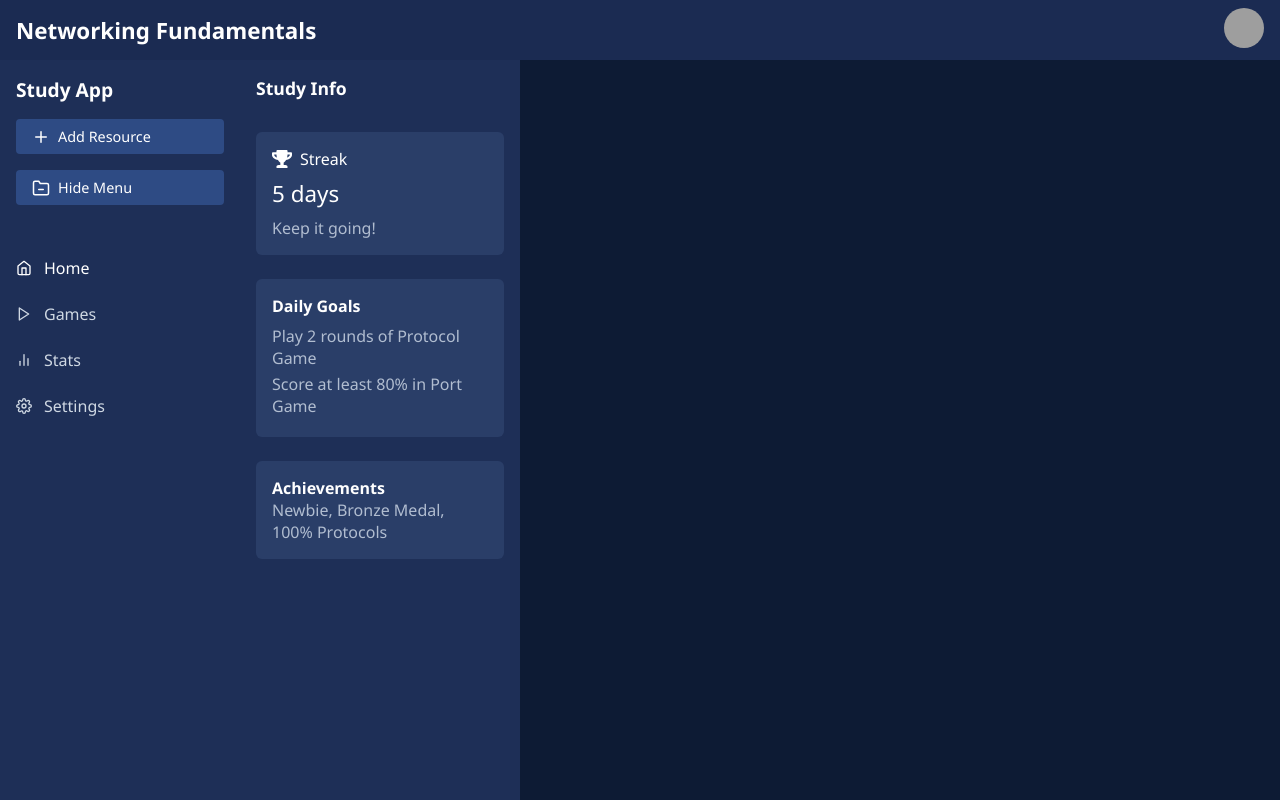
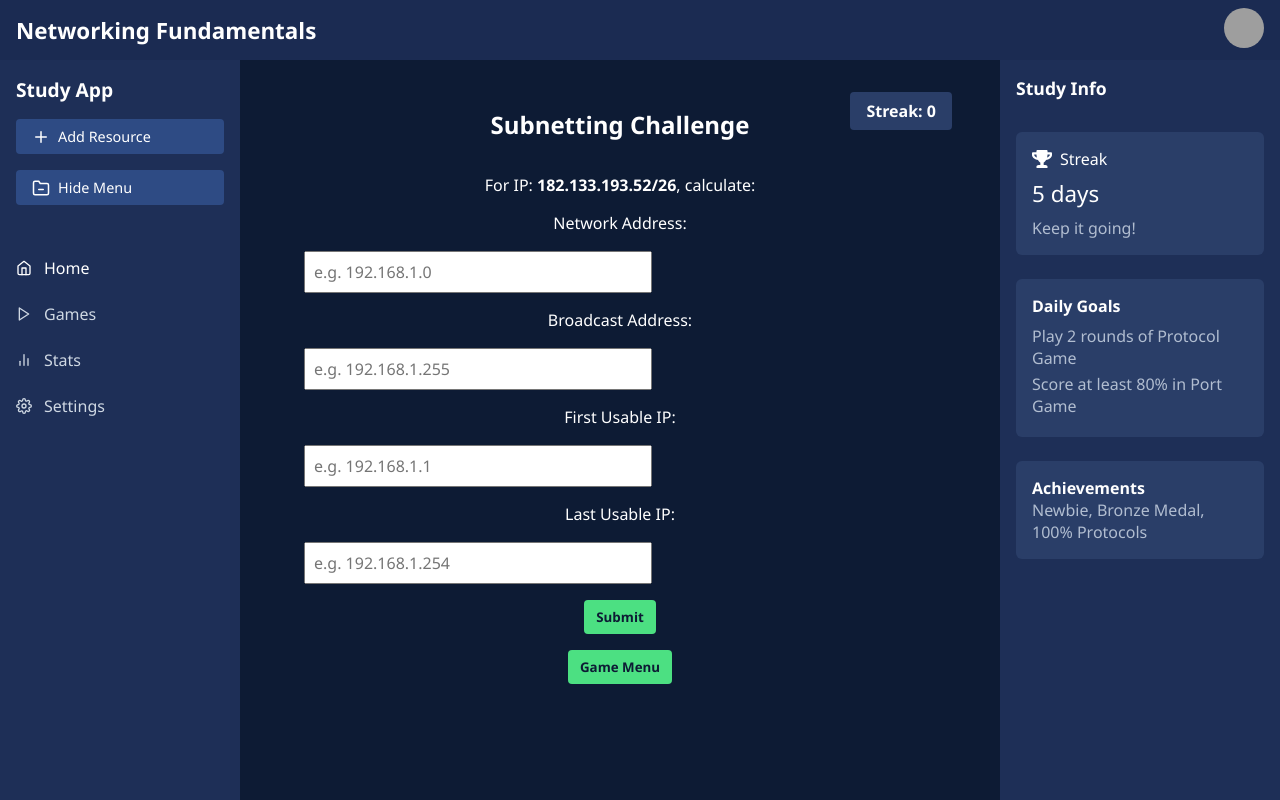
Before and after one commit to QuinOG/net-study, a React (Create React App) app: page /subnet in a window 1280 px wide. Built offline with nearby package versions, Linux system fonts and the light colour scheme; grey boxes are pictures that could not be loaded.

Commit message:
added subnetting game

```diff
--- a/src/App.css
+++ b/src/App.css
@@ -90,7 +90,7 @@ body {
   padding: 0.75rem 0;
   cursor: pointer;
   color: #cfd8e3;
-  transition: color 0.2s;
+  transition: color 0.3s;
 }
 
 .nav-menu li.active,
--- a/src/App.js
+++ b/src/App.js
@@ -5,6 +5,7 @@ import { FiHome, FiPlay, FiBarChart2, FiSettings, FiPlus, FiBookOpen } from 'rea
 import { FaTrophy } from 'react-icons/fa';
 import PortGame from './PortGame.js';
 import ProtocolGame from './ProtocolGame.js';
+import SubnettingChallenge from './SubnettingChallenge';
 import Sidebar from './Sidebar';
 
 function App() {
@@ -18,6 +19,7 @@ function App() {
             <Route path="/" element={<Home />} />
             <Route path="/protocol" element={<ProtocolGame />} />
             <Route path="/port" element={<PortGame />} />
+            <Route path="/subnet" element={<SubnettingChallenge />} />
           </Routes>
           <RightPanel />
         </div>
@@ -102,6 +104,19 @@ function Home() {
             <button className="start-btn">Start</button>
           </Link>
         </div>
+        {/* Subnet Game Card */}
+        <div className="game-card">
+          <div className="card-icon">
+            <FiBookOpen size={32} />
+          </div>
+          <h4>Subnetting Game</h4>
+          <p className="card-description">
+            Practice calculating different addresses from a random IP!
+          </p>
+          <Link to="/subnet">
+            <button className="start-btn">Start</button>
+          </Link>
+        </div>
       </div>
     </main>
   );
--- a/src/PortGame.js
+++ b/src/PortGame.js
@@ -41,7 +41,7 @@ function PortGame() {
   const [result, setResult] = useState('');
   const [streak, setStreak] = useState(0);
 
-  // Get a random protocol from the dictionary values
+  // Utility: Get a random protocol from the dictionary values
   const getRandomProtocol = () => {
     const protocols = Object.values(portProtocols);
     const randomIndex = Math.floor(Math.random() * protocols.length);
@@ -62,7 +62,7 @@ function PortGame() {
       setResult("Please provide an answer.");
       return;
     }
-    // Find all ports that match the current protocol (case-insensitive)
+    // Find all port numbers that match the current protocol (case-insensitive)
     const matchingPorts = Object.keys(portProtocols)
       .filter(
         (port) =>
@@ -83,26 +83,36 @@ function PortGame() {
 
   return (
     <main className="content">
-      <h3 className="section-title">Port Game</h3>
+      <div className="game-interface">
+        <h3 className="section-title">Guess That Port</h3>
         {currentProtocol && (
           <p>
             What is the port number for protocol <strong>{currentProtocol}</strong>?
           </p>
         )}
-      <form onSubmit={handleSubmit}>
+        <form onSubmit={handleSubmit} id="gameForm">
           <input
             type="text"
             value={answer}
             onChange={(e) => setAnswer(e.target.value)}
-          placeholder="Your answer"
+            placeholder="Type your answer here"
           />
-        <button type="submit">Submit</button>
         </form>
         {result && <p className="result">{result}</p>}
-      <p>Streak: {streak}</p>
-      <button className="start-btn" onClick={() => navigate(-1)}>
-        Back to Games
+        {/* Bottom row: Submit button on top, Back button below */}
+        <div className="button-row">
+          <button type="submit" form="gameForm" className="start-btn submit-btn">
+            Submit
           </button>
+          <button className="start-btn back-btn" onClick={() => navigate(-1)}>
+            Game Menu
+          </button>
+        </div>
+        {/* Streak Card at Top Right */}
+        <div className="streak-card">
+          Streak: {streak}
+        </div>
+      </div>
     </main>
   );
 }
--- /dev/null
+++ b/src/SubnettingChallenge.js
@@ -0,0 +1,175 @@
+import React, { useState, useEffect } from 'react';
+import { useNavigate } from 'react-router-dom';
+
+// Expanded dictionary is not needed here since we're working with IP math.
+// Instead, we generate a random IP and prefix, then compute answers.
+
+function SubnettingChallenge() {
+  const navigate = useNavigate();
+
+  // State for challenge and answers.
+  const [ip, setIp] = useState('');
+  const [prefix, setPrefix] = useState(24);
+  const [networkAnswer, setNetworkAnswer] = useState('');
+  const [broadcastAnswer, setBroadcastAnswer] = useState('');
+  const [firstUsableAnswer, setFirstUsableAnswer] = useState('');
+  const [lastUsableAnswer, setLastUsableAnswer] = useState('');
+  const [result, setResult] = useState('');
+  const [streak, setStreak] = useState(0);
+
+  // Helper functions to convert IP to/from integer.
+  const ipToInt = (ip) => {
+    const parts = ip.split('.').map(Number);
+    return (((parts[0] << 24) >>> 0) + ((parts[1] << 16) >>> 0) + ((parts[2] << 8) >>> 0) + (parts[3] >>> 0)) >>> 0;
+  };
+
+  const intToIp = (num) => {
+    return [
+      (num >>> 24) & 0xFF,
+      (num >>> 16) & 0xFF,
+      (num >>> 8) & 0xFF,
+      num & 0xFF
+    ].join('.');
+  };
+
+  // Given an IP and prefix, compute the network address.
+  const getNetworkAddress = (ip, prefix) => {
+    const ipInt = ipToInt(ip);
+    const mask = ~((1 << (32 - prefix)) - 1) >>> 0;
+    const networkInt = ipInt & mask;
+    return intToIp(networkInt);
+  };
+
+  // Compute the broadcast address.
+  const getBroadcastAddress = (ip, prefix) => {
+    const ipInt = ipToInt(ip);
+    const mask = ~((1 << (32 - prefix)) - 1) >>> 0;
+    const networkInt = ipInt & mask;
+    const broadcastInt = networkInt | ((1 << (32 - prefix)) - 1);
+    return intToIp(broadcastInt);
+  };
+
+  // Compute the first usable IP address.
+  const getFirstUsable = (ip, prefix) => {
+    const network = ipToInt(getNetworkAddress(ip, prefix));
+    return intToIp(network + 1);
+  };
+
+  // Compute the last usable IP address.
+  const getLastUsable = (ip, prefix) => {
+    const broadcast = ipToInt(getBroadcastAddress(ip, prefix));
+    return intToIp(broadcast - 1);
+  };
+
+  // Generate a random IP address and a random prefix (between /24 and /30)
+  const generateChallenge = () => {
+    const randomIp = [
+      Math.floor(Math.random() * 254) + 1,
+      Math.floor(Math.random() * 256),
+      Math.floor(Math.random() * 256),
+      Math.floor(Math.random() * 254) + 1
+    ].join('.');
+    const randomPrefix = Math.floor(Math.random() * (30 - 24 + 1)) + 24;
+    setIp(randomIp);
+    setPrefix(randomPrefix);
+    // Clear previous answers and result.
+    setNetworkAnswer('');
+    setBroadcastAnswer('');
+    setFirstUsableAnswer('');
+    setLastUsableAnswer('');
+    setResult('');
+  };
+
+  useEffect(() => {
+    generateChallenge();
+  }, []);
+
+  const handleSubmit = (e) => {
+    e.preventDefault();
+    // Ensure all fields are filled.
+    if (!networkAnswer || !broadcastAnswer || !firstUsableAnswer || !lastUsableAnswer) {
+      setResult("Please fill in all answers.");
+      return;
+    }
+    // Compute correct values.
+    const correctNetwork = getNetworkAddress(ip, prefix);
+    const correctBroadcast = getBroadcastAddress(ip, prefix);
+    const correctFirst = getFirstUsable(ip, prefix);
+    const correctLast = getLastUsable(ip, prefix);
+
+    // Compare answers.
+    const isNetworkCorrect = networkAnswer.trim() === correctNetwork;
+    const isBroadcastCorrect = broadcastAnswer.trim() === correctBroadcast;
+    const isFirstCorrect = firstUsableAnswer.trim() === correctFirst;
+    const isLastCorrect = lastUsableAnswer.trim() === correctLast;
+
+    if (isNetworkCorrect && isBroadcastCorrect && isFirstCorrect && isLastCorrect) {
+      setResult("All correct!");
+      setStreak((prev) => prev + 1);
+    } else {
+      let errorMsg = "Incorrect. ";
+      if (!isNetworkCorrect) errorMsg += `Network should be ${correctNetwork}. `;
+      if (!isBroadcastCorrect) errorMsg += `Broadcast should be ${correctBroadcast}. `;
+      if (!isFirstCorrect) errorMsg += `First usable should be ${correctFirst}. `;
+      if (!isLastCorrect) errorMsg += `Last usable should be ${correctLast}.`;
+      setResult(errorMsg);
+      setStreak(0);
+    }
+    generateChallenge();
+  };
+
+  return (
+    <main className="content">
+      <div className="game-interface">
+        <h3 className="section-title">Subnetting Challenge</h3>
+        <p>
+          For IP: <strong>{ip}/{prefix}</strong>, calculate:
+        </p>
+        <p>Network Address:</p>
+        <input
+          type="text"
+          value={networkAnswer}
+          onChange={(e) => setNetworkAnswer(e.target.value)}
+          placeholder="e.g. 192.168.1.0"
+        />
+        <p>Broadcast Address:</p>
+        <input
+          type="text"
+          value={broadcastAnswer}
+          onChange={(e) => setBroadcastAnswer(e.target.value)}
+          placeholder="e.g. 192.168.1.255"
+        />
+        <p>First Usable IP:</p>
+        <input
+          type="text"
+          value={firstUsableAnswer}
+          onChange={(e) => setFirstUsableAnswer(e.target.value)}
+          placeholder="e.g. 192.168.1.1"
+        />
+        <p>Last Usable IP:</p>
+        <input
+          type="text"
+          value={lastUsableAnswer}
+          onChange={(e) => setLastUsableAnswer(e.target.value)}
+          placeholder="e.g. 192.168.1.254"
+        />
+        {result && <p className="result">{result}</p>}
+        {/* Button row: stacked vertically */}
+        <div className="button-row">
+          <button type="submit" onClick={handleSubmit} className="start-btn submit-btn">
+            Submit
+          </button>
+          <button className="start-btn back-btn" onClick={() => navigate(-1)}>
+            Game Menu
+          </button>
+        </div>
+        {/* Streak Card positioned at top right */}
+        <div className="streak-card">
+          Streak: {streak}
+        </div>
+      </div>
+    </main>
+  );
+}
+
+export default SubnettingChallenge;
```
Lines whose indentation alone changed are shown as unchanged.
